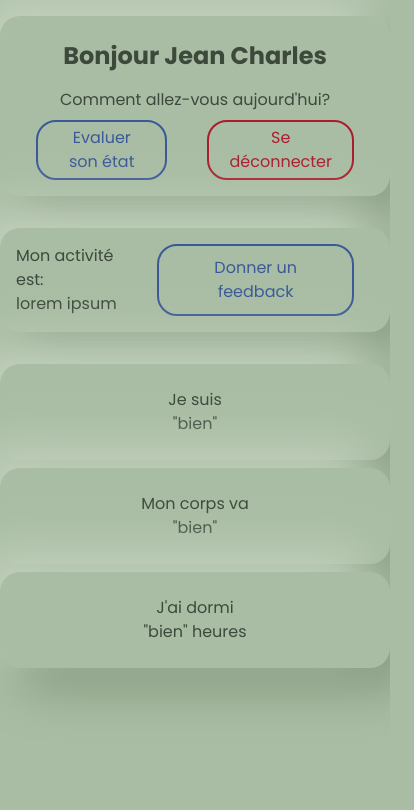
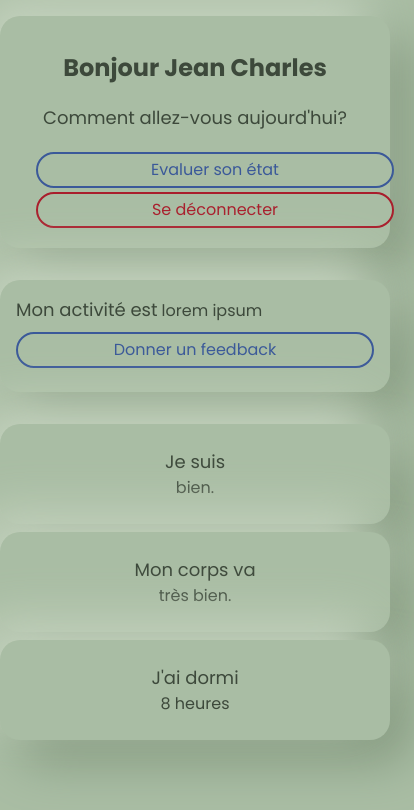
Before and after one commit to porte-christophe/moodBoardv2, an Angular app in the folder front/frontend/: page /dashboard in a window 390 px wide. Shown: the top 810 px of the page, 414 px wide, since content can reach past the window. Built offline with nearby package versions, Linux system fonts and the light colour scheme.

Commit message:
style: update responsive design into dashboard page, fix: add redirection to login with wrong url

```diff
--- a/front/frontend/src/app/app.routes.ts
+++ b/front/frontend/src/app/app.routes.ts
@@ -10,4 +10,5 @@ export const routes: Routes = [
 	{path:'login', component:LoginPage},
 	{path:'register', component:RegisterPage},
 	{path:'dashboard', component:DashboardPage},
+	{path: '**', redirectTo: 'login', pathMatch: 'full'},
 ];
--- a/front/frontend/src/app/features/dashboard-page/dashboard-page.html
+++ b/front/frontend/src/app/features/dashboard-page/dashboard-page.html
@@ -1,34 +1,38 @@
 <main class="h-[100vh] flex flex-col">
 	<header
 		class="m-4 p-4 w-full lg:w-[80rem] flex flex-col items-center border-1 bg-sauge rounded-[20px] self-center"
-		style="box-shadow: -20px -20px 50px rgba(197, 211, 191, 1), 20px 20px 50px rgba(130, 151, 125, 1);">
-		<h1 class="font-bold text-2xl p-2">Bonjour Jean Charles</h1>
+		style="box-shadow: -20px -20px 50px rgba(197, 211, 191, 1), 20px 20px 50px rgba(130, 151, 125, 1);"
+	>
+		<h1 class="font-bold text-2xl py-5">Bonjour Jean Charles</h1>
 
-		<p class="p-2">Comment allez-vous aujourd'hui?</p>
+		<p class="pb-5 text-lg">Comment allez-vous aujourd'hui?</p>
 
-		<div class="flex w-full justify-center">
+		<div class="sm:flex w-full justify-center">
 			<button
-				class="py-1 bg-sauge border-2 border-solid border-bleuFonce rounded-[20px] text-bleuFonce mx-5 px-5"
-                type="button">
+				class="w-full sm:w-[200px] py-1 bg-sauge border-2 border-solid border-bleuFonce rounded-[20px] text-bleuFonce mx-5 px-5 mb-1"
+                type="button"
+			>
             		Evaluer son état
             </button>
 			<button
-				class="py-1 bg-sauge border-2 border-solid border-rougeFonce rounded-[20px] text-rougeFonce mx-5 px-5"
-                type="button">
+				class="w-full sm:w-[200px] py-1 bg-sauge border-2 border-solid border-rougeFonce rounded-[20px] text-rougeFonce mx-5 px-5 mb-1"
+                type="button"
+			>
             		Se déconnecter
             </button>
 		</div>
 	</header>
 	<div
 		id="activity"
-		class="m-4 p-4 w-full lg:w-[80rem] flex justify-around bg-sauge rounded-[20px] self-center"
-		style="box-shadow: -20px -20px 50px rgba(197, 211, 191, 1), 20px 20px 50px rgba(130, 151, 125, 1);">
-		<div>
-			<p>Mon activité est:</p>
+		class="m-4 p-4 w-full lg:w-[80rem] sm:flex justify-around bg-sauge rounded-[20px] self-center"
+		style="box-shadow: -20px -20px 50px rgba(197, 211, 191, 1), 20px 20px 50px rgba(130, 151, 125, 1);"
+	>
+		<div class="flex sm:block items-baseline">
+			<p class="text-lg mr-1">Mon activité est</p>
 			<p>lorem ipsum</p>
 		</div>
 		<button
-			class="py-1 bg-sauge border-2 border-solid border-bleuFonce rounded-[20px] text-bleuFonce mx-5 px-5"
+			class="w-full sm:w-[300px] py-1 bg-sauge border-2 border-solid border-bleuFonce rounded-[20px] text-bleuFonce my-2 px-5"
             type="button">
         		Donner un feedback
         </button>
@@ -39,21 +43,20 @@
 		<div
 			class="bg-sauge rounded-[20px] p-6 flex flex-col items-center"
 			style="box-shadow: -20px -20px 50px rgba(197, 211, 191, 1), 20px 20px 50px rgba(130, 151, 125, 1);">
-			<p>Je suis</p>
-			<p>"bien"</p>
+			<p class="text-lg">Je suis</p>
+			<p>bien.</p>
 		</div>
 		<div
 			class="bg-sauge rounded-[20px] p-6 flex flex-col items-center"
 			style="box-shadow: -20px -20px 50px rgba(197, 211, 191, 1), 20px 20px 50px rgba(130, 151, 125, 1);">
-			<p>Mon corps va</p>
-			<p>"bien"</p>
+			<p class="text-lg">Mon corps va</p>
+			<p>très bien.</p>
 		</div>
 		<div
 			class="bg-sauge rounded-[20px] p-6 flex flex-col items-center"
 			style="box-shadow: -20px -20px 50px rgba(197, 211, 191, 1), 20px 20px 50px rgba(130, 151, 125, 1);">
-			<p>J'ai dormi</p>
-			<p>"bien" heures</p>
+			<p class="text-lg">J'ai dormi</p>
+			<p>8 heures</p>
 		</div>
 	</div>
-
 </main>
```
